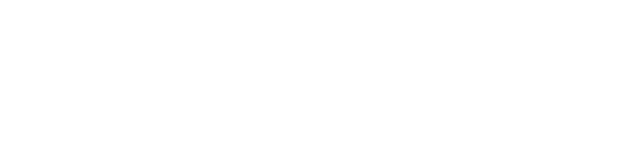
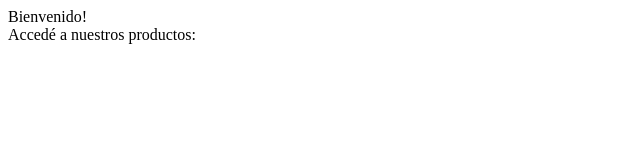
Before and after one commit to Varela7544/CaC-TIF-Page, a plain HTML site: page index.html in a window 1280 px wide. Shown: the whole page, without its empty margins (0-640 px from the left). Drawn offline with Linux system fonts and the light colour scheme.

Commit message:
Botón base para acceder a Productos

```diff
--- a/index.html
+++ b/index.html
@@ -6,6 +6,13 @@
     <title>Las Pastas de Irene</title>
 </head>
 <body>
+    Bienvenido!
 
+    <div>
+        Accedé a nuestros productos:
+        <div>
+            <a href="pages/productos.html"></a>
+        </div>
+    </div>
 </body>
 </html>
```
